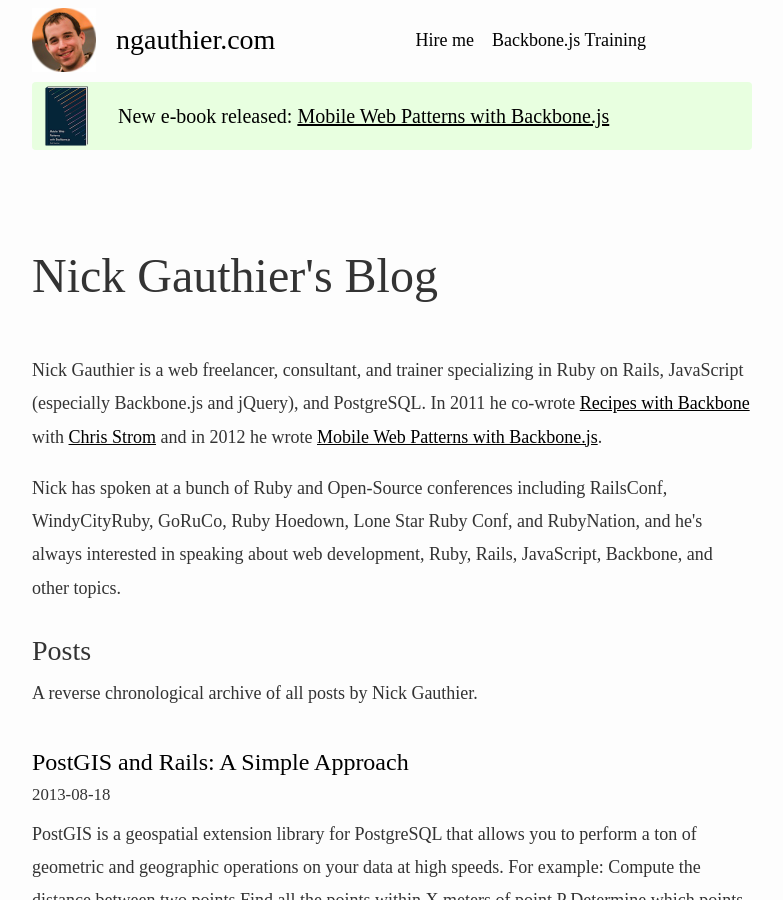
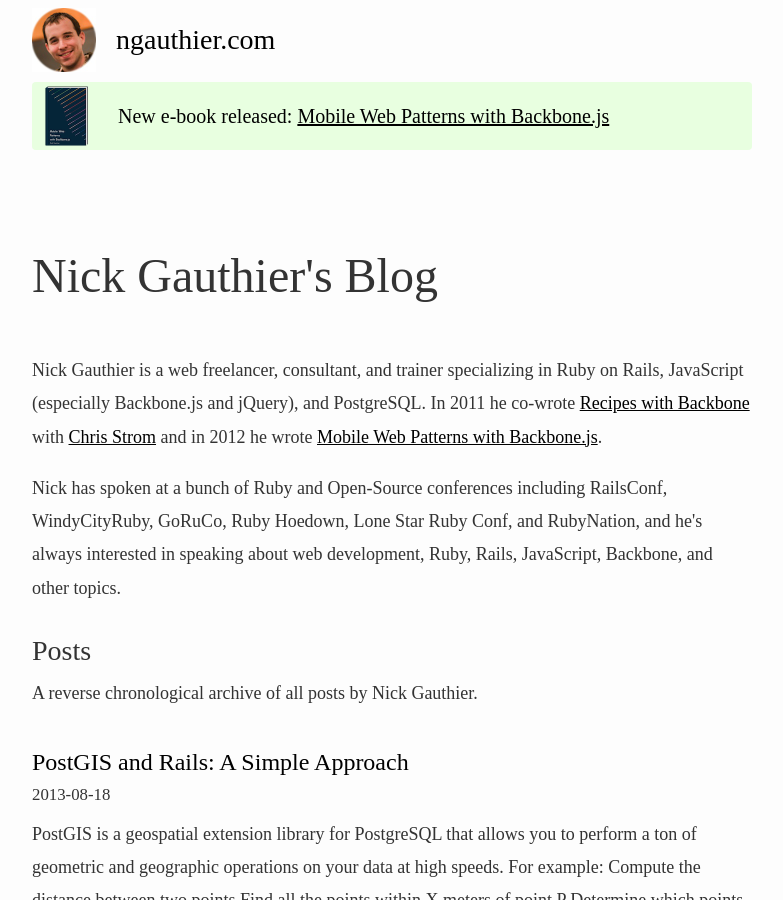
Before and after one commit to ngauthier/ngauthier.github.com, a Jekyll site: the page built from index.html, in a window 1280 px wide and 900 px high. Shown: the whole window, without its empty margins (248-1031 px from the left). Built offline with Jekyll 4.4.1, drawn with Linux system fonts in a browser that asks for light colours; some web fonts are replaced; Markdown is read by kramdown in place of the engine named in the settings.

Commit message:
remove hire and bb links

```diff
--- a/_layouts/default.html
+++ b/_layouts/default.html
@@ -41,8 +41,6 @@
       <a href="/"><img src='/images/profile.jpg' class='portrait'></a>
       <ul>
         <li><a href="/">ngauthier.com</a></li>
-        <li><a href="/hire.html">Hire me</a></li>
-        <li><a href="/backbone-js-training-class.html">Backbone.js Training</a></li>
       </ul>
     </nav>
     <div class='promo'>
```
